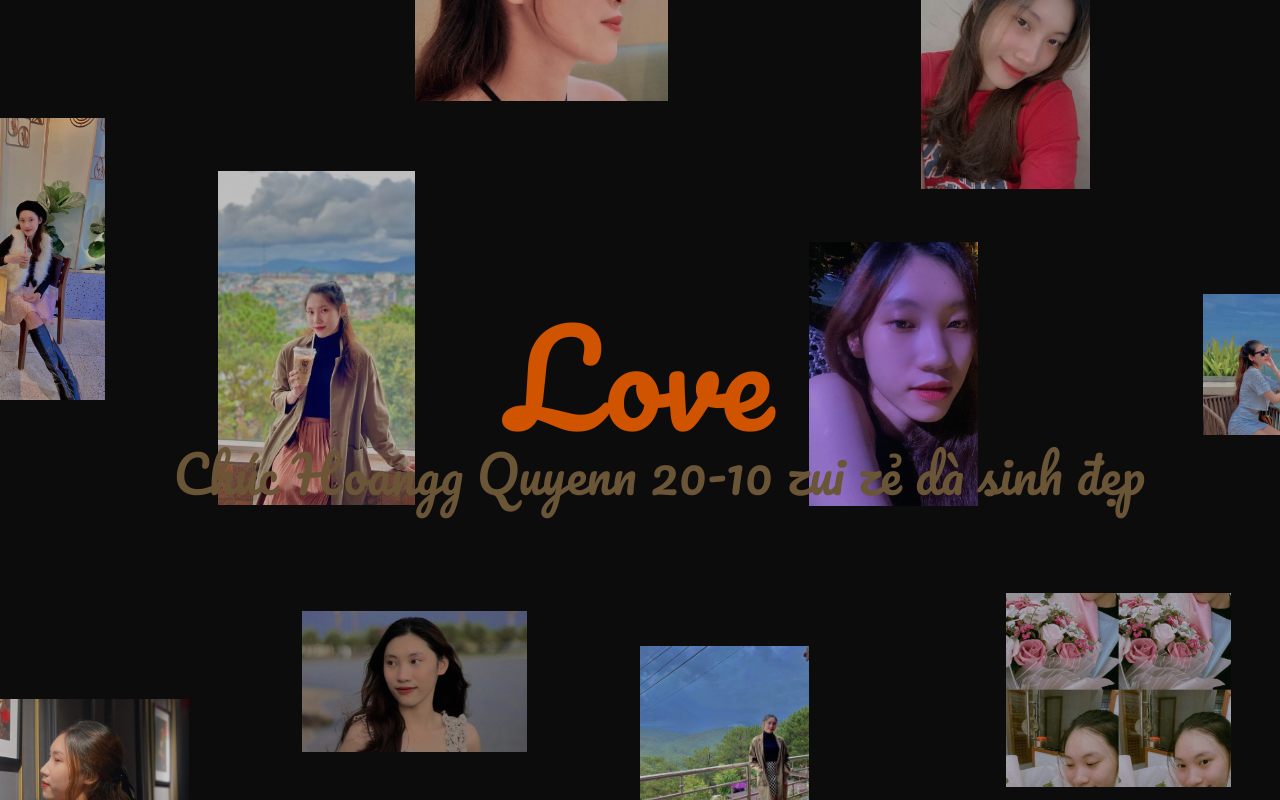
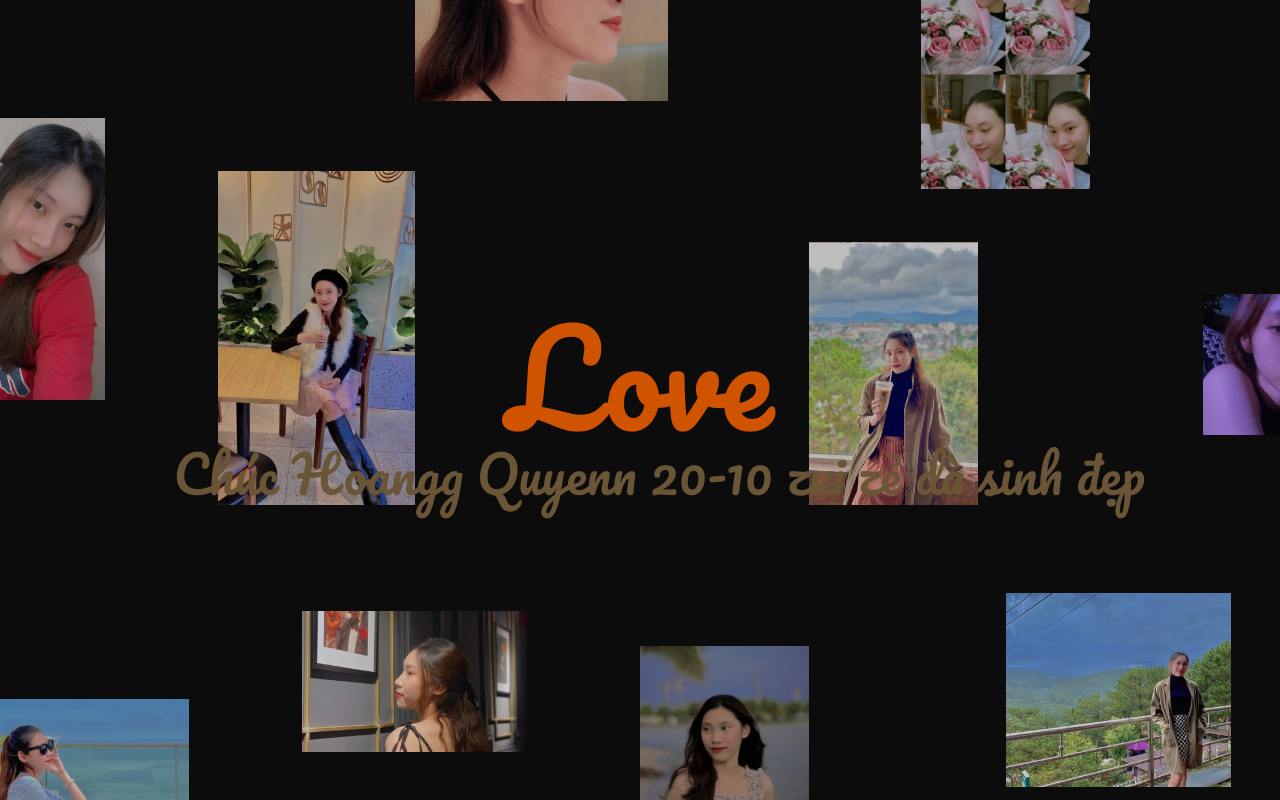
Before and after one commit to nguyen1209/WomenDay-main, a plain HTML site: page index.html in a window 1280 px wide. Drawn offline with Linux system fonts and the light colour scheme; a web font is replaced by a local one.

Commit message:
Update index.html
Signed-off-by: Thành Nguyên <94769753+nguyen1209@users.noreply.github.com>

```diff
--- a/index.html
+++ b/index.html
@@ -25,15 +25,15 @@ supportsCssVars() || alert("Please view this demo in a modern browser that suppo
 			<div class="content">
 				<div class="grid">
 					<div class="grid__item pos-2"><div class="grid__item-img" style="background-image:url(./img/img1.jpg);" class="hover" ></div></div>
-					<div class="grid__item pos-3"><div class="grid__item-img" style="background-image:url(./img/img3.jpg);" class="hover"></div></div>
-					<div class="grid__item pos-4"><div class="grid__item-img" style="background-image:url(./img/img4.jpg);" class="hover"></div></div>
-					<div class="grid__item pos-1"><div class="grid__item-img" style="background-image:url(./img/img2.jpg);" class="hover"></div></div>
-					<div class="grid__item pos-5"><div class="grid__item-img" style="background-image:url(./img/img5.jpg);" class="hover"></div></div>
-					<div class="grid__item pos-6"><div class="grid__item-img" style="background-image:url(./img/img6.jpg);" class="hover"></div></div>
-					<div class="grid__item pos-7"><div class="grid__item-img" style="background-image:url(./img/img7.jpg);" class="hover"></div></div>
-					<div class="grid__item pos-8"><div class="grid__item-img" style="background-image:url(./img/img8.jpg);" class="hover"></div></div>
-					<div class="grid__item pos-9"><div class="grid__item-img" style="background-image:url(./img/img9.jpg);" class="hover"></div></div>
-					<div class="grid__item pos-10"><div class="grid__item-img" style="background-image:url(./img/img10.jpg);" class="hover"></div></div>
+					<div class="grid__item pos-3"><div class="grid__item-img" style="background-image:url(./img/img10.jpg);" class="hover"></div></div>
+					<div class="grid__item pos-4"><div class="grid__item-img" style="background-image:url(./img/img2.jpg);" class="hover"></div></div>
+					<div class="grid__item pos-1"><div class="grid__item-img" style="background-image:url(./img/img3.jpg);" class="hover"></div></div>
+					<div class="grid__item pos-5"><div class="grid__item-img" style="background-image:url(./img/img4.jpg);" class="hover"></div></div>
+					<div class="grid__item pos-6"><div class="grid__item-img" style="background-image:url(./img/img5.jpg);" class="hover"></div></div>
+					<div class="grid__item pos-7"><div class="grid__item-img" style="background-image:url(./img/img6.jpg);" class="hover"></div></div>
+					<div class="grid__item pos-8"><div class="grid__item-img" style="background-image:url(./img/img7.jpg);" class="hover"></div></div>
+					<div class="grid__item pos-9"><div class="grid__item-img" style="background-image:url(./img/img8.jpg);" class="hover"></div></div>
+					<div class="grid__item pos-10"><div class="grid__item-img" style="background-image:url(./img/img9.jpg);" class="hover"></div></div>
 				</div>
                 <h2 class="content__title no-select">
 					<span>Love</span>
```
